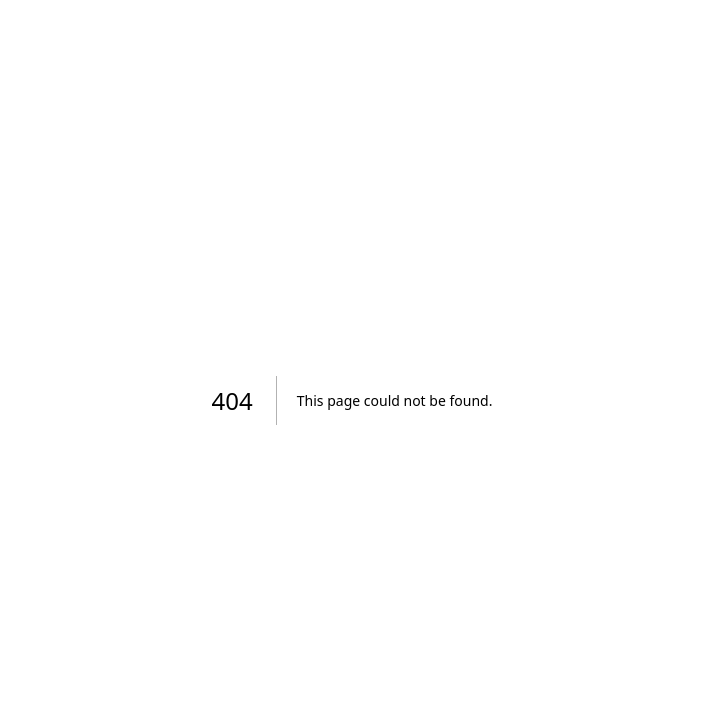
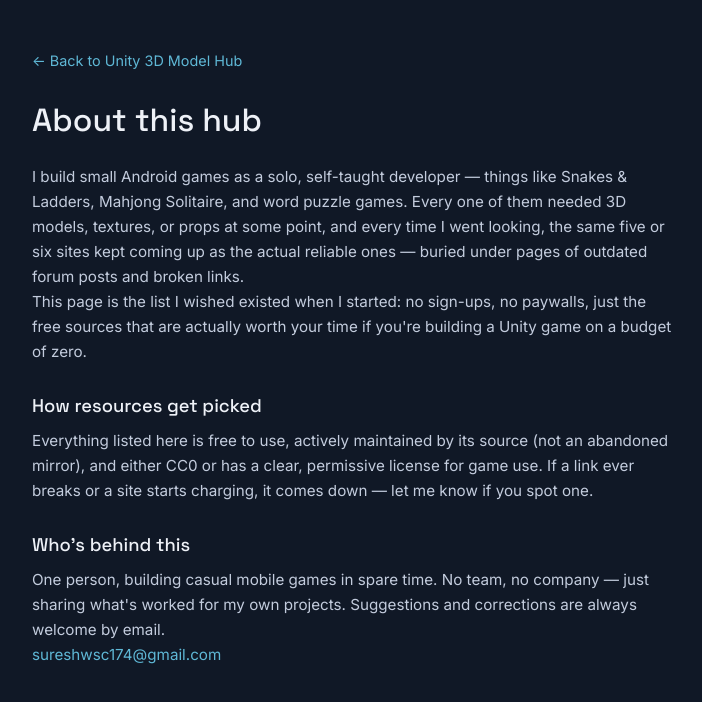
Before and after one commit to sureshwsc172/UnityHub, a Next.js app: page /about in a window 1280 px wide. Before the commit this address had no page. Shown: the top 702 px of the page, without its empty margins (288-990 px from the left). Built offline with nearby package versions, Linux system fonts and the light colour scheme.

Commit message:
Create about.js

```diff
--- /dev/null
+++ b/pages/about.js
@@ -0,0 +1,95 @@
+import Head from "next/head";
+import Link from "next/link";
+
+export default function About() {
+  return (
+    <main className="page">
+      <Head>
+        <title>About — Unity 3D Model Hub</title>
+        <meta
+          name="description"
+          content="Why Unity 3D Model Hub exists: a hand-picked directory of free Unity asset sources for indie and mobile game developers, maintained by a solo developer."
+        />
+      </Head>
+      <div className="container">
+        <Link href="/" className="back-link">← Back to Unity 3D Model Hub</Link>
+
+        <h1>About this hub</h1>
+
+        <p>
+          I build small Android games as a solo, self-taught developer —
+          things like Snakes &amp; Ladders, Mahjong Solitaire, and word
+          puzzle games. Every one of them needed 3D models, textures, or
+          props at some point, and every time I went looking, the same five
+          or six sites kept coming up as the actual reliable ones — buried
+          under pages of outdated forum posts and broken links.
+        </p>
+
+        <p>
+          This page is the list I wished existed when I started: no
+          sign-ups, no paywalls, just the free sources that are actually
+          worth your time if you're building a Unity game on a budget of
+          zero.
+        </p>
+
+        <h2>How resources get picked</h2>
+        <p>
+          Everything listed here is free to use, actively maintained by its
+          source (not an abandoned mirror), and either CC0 or has a clear,
+          permissive license for game use. If a link ever breaks or a site
+          starts charging, it comes down — let me know if you spot one.
+        </p>
+
+        <h2>Who's behind this</h2>
+        <p>
+          One person, building casual mobile games in spare time. No team,
+          no company — just sharing what's worked for my own projects.
+          Suggestions and corrections are always welcome by email.
+        </p>
+
+        <p>
+          <a href="mailto:sureshwsc174@gmail.com">sureshwsc174@gmail.com</a>
+        </p>
+      </div>
+
+      <style jsx global>{`
+        .page {
+          min-height: 100vh;
+          padding: 48px 20px 64px;
+          background: #101826;
+          color: #eef1f7;
+          font-family: 'Inter', -apple-system, sans-serif;
+        }
+        .container {
+          max-width: 640px;
+          margin: 0 auto;
+        }
+        .back-link {
+          display: inline-block;
+          color: #5fb8d6;
+          text-decoration: none;
+          font-size: 0.9rem;
+          margin-bottom: 24px;
+        }
+        h1 {
+          font-family: 'Space Grotesk', sans-serif;
+          font-size: 2rem;
+          margin: 0 0 20px;
+        }
+        h2 {
+          font-family: 'Space Grotesk', sans-serif;
+          font-size: 1.15rem;
+          margin: 28px 0 8px;
+        }
+        p {
+          color: #c3ccdd;
+          line-height: 1.65;
+          font-size: 0.95rem;
+        }
+        a {
+          color: #5fb8d6;
+        }
+      `}</style>
+    </main>
+  );
+}
```
